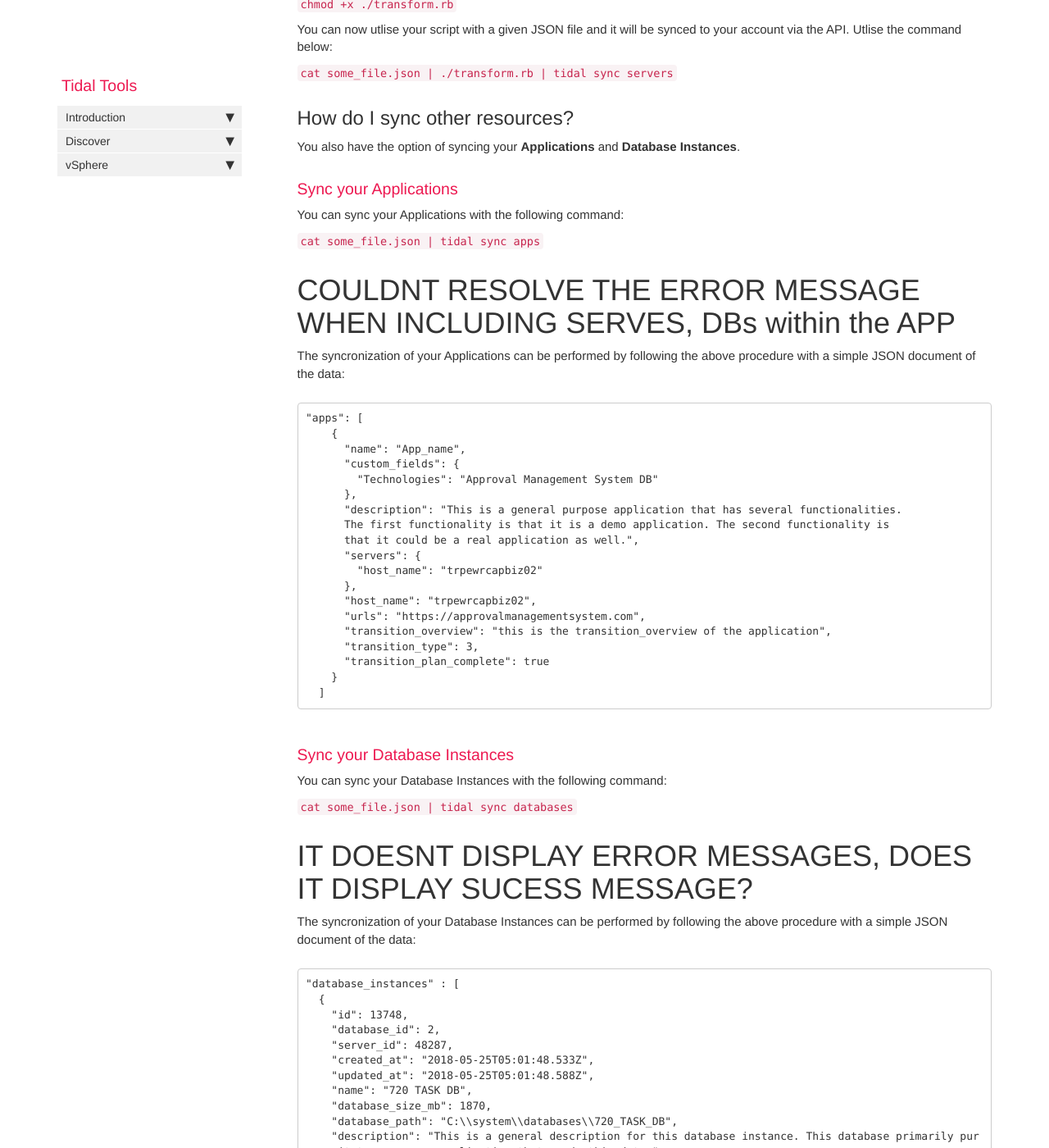
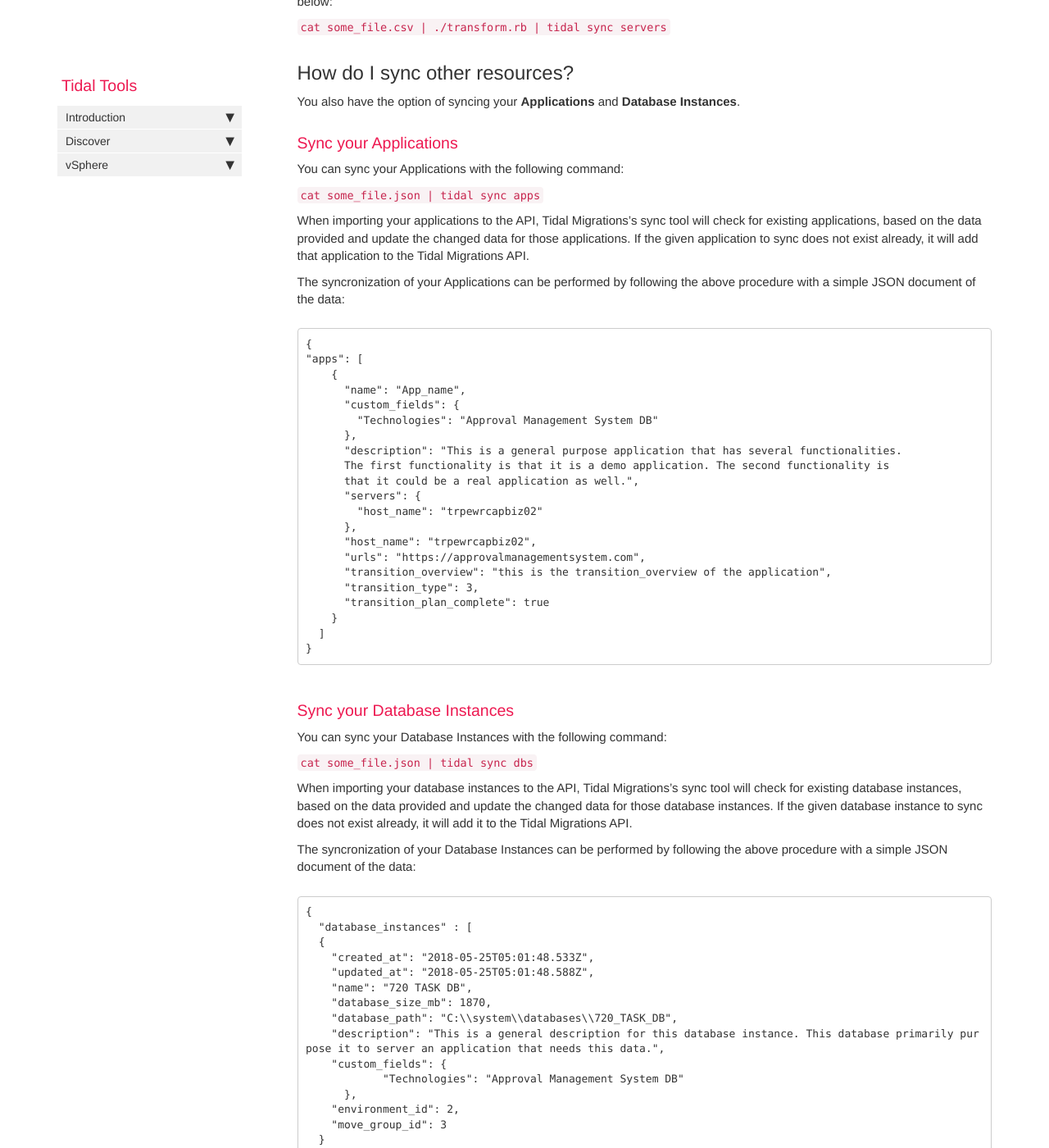
Before and after one commit to tidalmigrations/tidalmigrations.github.io, a Jekyll site: the page built from pages/tidal tools/syncservers.md, in a window 1280 px wide and 1400 px high, scrolled down 2756 px. Shown: the whole window at 82% size. Built offline with Jekyll 4.4.1, drawn with Linux system fonts in a browser that asks for light colours; nearby versions of some CDN libraries; comment, search, counter and statistics services are not loaded; some of the changed text lies outside the part shown.

Commit message:
change data content(check if the command works, remove created/updated_At, remove ids), add&fix content

````diff
--- a/pages/tidal tools/syncservers.md
+++ b/pages/tidal tools/syncservers.md
@@ -35,10 +35,7 @@ You can also include any other arbitrary fields in the key "custom_fields".
 {
   "servers": [
     {
-        "id": 48719,
         "host_name": "ewrfceapcfg03",
-        "created_at": "2018-05-25T05:00:48.521Z",
-        "updated_at": "2018-05-25T05:00:48.615Z",
         "description": "This is a general description for this server. The server has several functions. One function is to serve serveral applications. Another is to store some databases.",
         "custom_fields": {
           "tcp_port": 11441,
@@ -136,9 +133,9 @@ Change the file permissions to make the script executable using:
 
 ``` chmod +x ./transform.rb ```
 
-You can now utlise your script with a given JSON file and it will be synced to your account via the API. Utlise the command below:
+You can now utlise your script with a given CSV file and it will be synced to your account via the API. Utlise the command below:
 
-``` cat some_file.json | ./transform.rb | tidal sync servers ```
+``` cat some_file.csv | ./transform.rb | tidal sync servers ```
 
 ## How do I sync other resources?
 
@@ -150,11 +147,14 @@ You can sync your Applications with the following command:
 
 `` cat some_file.json | tidal sync apps ``
 
-# COULDNT RESOLVE THE ERROR MESSAGE WHEN INCLUDING SERVES, DBs within the APP
+When importing your applications to the API, Tidal Migrations's sync tool will check for existing applications, based on the data provided
+and update the changed data for those applications.
+If the given application to sync does not exist already, it will add that application to the Tidal Migrations API.
 
 The syncronization of your Applications can be performed by following the above procedure with a simple JSON document of the data:
 
 ```
+{
 "apps": [
     {
       "name": "App_name",
@@ -174,6 +174,7 @@ The syncronization of your Applications can be performed by following the above
       "transition_plan_complete": true
     }
   ]
+}
 ```
 
 ### Sync your Database Instances
@@ -181,17 +182,17 @@ The syncronization of your Applications can be performed by following the above
 
 You can sync your Database Instances with the following command:
 
-`` cat some_file.json | tidal sync databases ``
+`` cat some_file.json | tidal sync dbs ``
 
-# IT DOESNT DISPLAY ERROR MESSAGES, DOES IT DISPLAY SUCESS MESSAGE?
+When importing your database instances to the API, Tidal Migrations's sync tool will check for existing database instances, based on the data provided
+and update the changed data for those database instances.
+If the given database instance to sync does not exist already, it will add it to the Tidal Migrations API.
 
 The syncronization of your Database Instances can be performed by following the above procedure with a simple JSON document of the data:
 ```
-"database_instances" : [
+{
+  "database_instances" : [
   {
-    "id": 13748,
-    "database_id": 2,
-    "server_id": 48287,
     "created_at": "2018-05-25T05:01:48.533Z",
     "updated_at": "2018-05-25T05:01:48.588Z",
     "name": "720 TASK DB",
@@ -202,13 +203,9 @@ The syncronization of your Database Instances can be performed by following the
             "Technologies": "Approval Management System DB"
       },
     "environment_id": 2,
-    "move_group_id": 3,
-    "environment": {
-      "id": 2,
-      "name": "Test",
-      "created_at": "2018-01-02T16:19:45.213Z",
-      "updated_at": "2018-01-02T16:19:45.213Z"
-    }
+    "move_group_id": 3
   }
 ]
+}
+
 ```
````
Also changed, not shown: other parts of pages/tidal tools/syncservers.md (+2 -2 lines).
